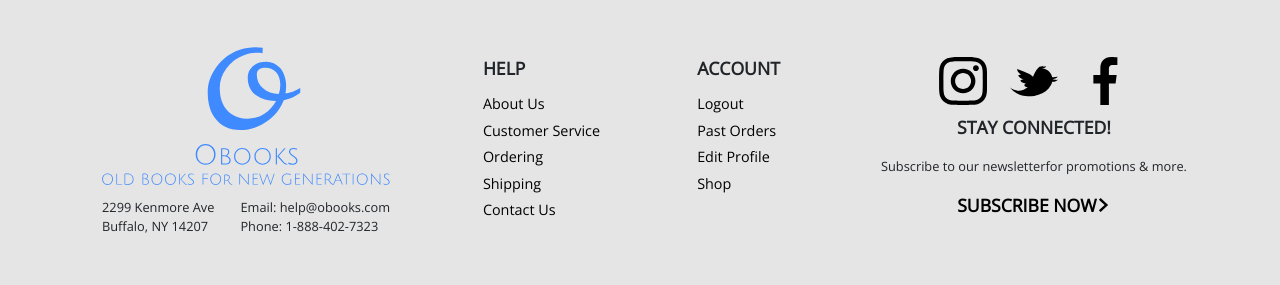
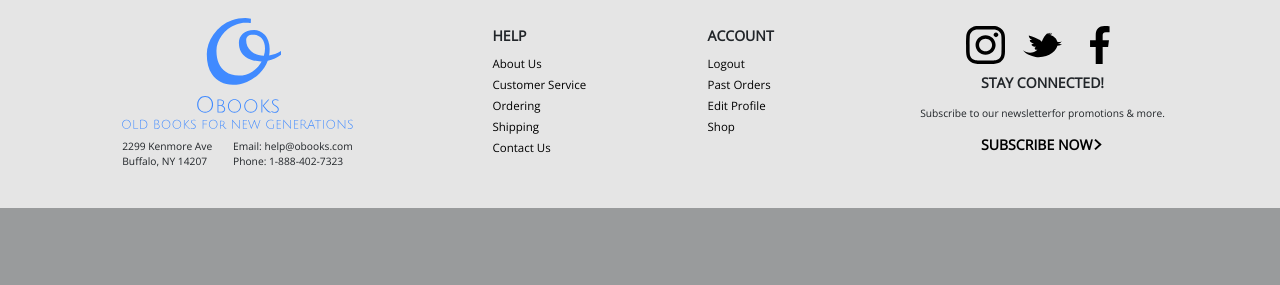
Before and after one commit to 1712250/PTUDW-17TN-Nhom04, a PHP site: page /header_footer.html in a window 1280 px wide. Shown: the part 1057-1342 px from the top of the page. After the commit the page ends 1265 px from the top, so only its background shows below. Run offline with PHP 8.4, Linux system fonts and the light colour scheme.

Commit message:
root element font-size responsive to view width

```diff
--- a/static/css/header_footer.css
+++ b/static/css/header_footer.css
@@ -6,6 +6,10 @@
 
 *:not(i) {
 	font-family: "Open Sans", sans-serif !important;
+}
+
+html {
+	font-size: 1vw;
 }
 
 .navbar {
```
